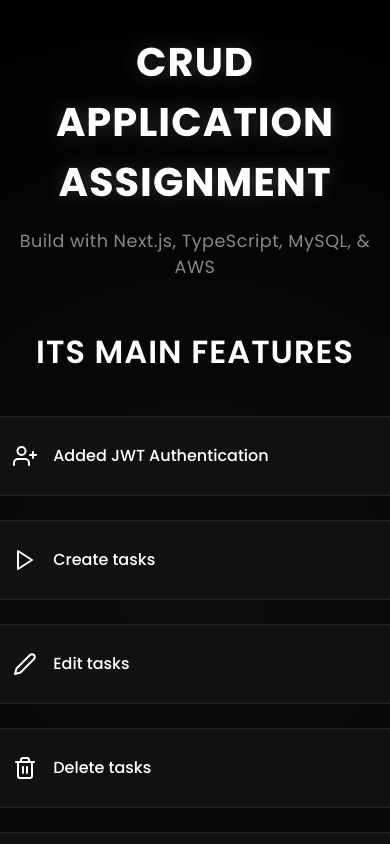
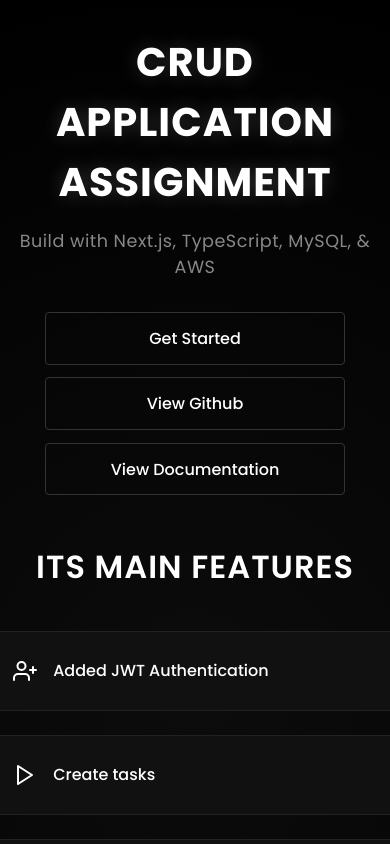
Before and after one commit to dinexh/crud-app, a Next.js app in the folder my-app/: page / in a window 390 px wide. Shown: the top 844 px of the page. Built offline with nearby package versions, Linux system fonts and the light colour scheme.

Commit message:
added links to documentation

```diff
--- a/my-app/src/app/(pages)/dashboard/page.tsx
+++ b/my-app/src/app/(pages)/dashboard/page.tsx
@@ -18,7 +18,6 @@
     const [userName, setUserName] = useState<string>('');
     const router = useRouter();
 
-    // Custom toast functions
     const showSuccessToast = (message: string) => {
         toast.custom(
             (t: Toast) => (
@@ -44,7 +43,6 @@
     };
 
     useEffect(() => {
-        // Check if user is authenticated
         const token = localStorage.getItem('token');
         if (!token) {
             router.push('/auth');
@@ -152,7 +150,6 @@
     };
 
     const handleLogout = () => {
-        // Add your logout logic here
         localStorage.removeItem('token');
         router.push('/auth');
         showSuccessToast('Logged out successfully');
--- a/my-app/src/app/api/auth/signup/route.ts
+++ b/my-app/src/app/api/auth/signup/route.ts
@@ -6,7 +6,6 @@
   try {
     const { firstName, lastName, email, password } = await request.json();
 
-    // Check if user already exists
     const [existingUsers] = await db.query('SELECT * FROM users WHERE email = ?', [email]);
     if (existingUsers.length > 0) {
       return NextResponse.json({ error: 'Email already registered' }, { status: 400 });
--- a/my-app/src/app/globals.css
+++ b/my-app/src/app/globals.css
@@ -65,6 +65,37 @@
   font-weight: 400;
   color: #888;
   letter-spacing: 0.5px;
+}
+
+.home-component-in-subheading {
+  display: flex;
+  gap: 1rem;
+  margin-top: 2rem;
+  flex-wrap: wrap;
+  justify-content: center;
+}
+
+.home-component-in-subheading-button {
+  padding: 0.8rem 1.5rem;
+  background: transparent;
+  border: 1px solid #333;
+  color: #fff;
+  border-radius: 4px;
+  font-size: 1rem;
+  font-weight: 500;
+  cursor: pointer;
+  transition: all 0.3s ease;
+}
+
+.home-component-in-subheading-button:hover {
+  background: #151515;
+  border-color: #444;
+  transform: translateY(-2px);
+  box-shadow: 0 5px 15px rgba(0, 0, 0, 0.2);
+}
+
+.home-component-in-subheading-button:active {
+  transform: translateY(0);
 }
 
 .home-component-in-content {
@@ -141,7 +172,7 @@
   line-height: 1.4;
 }
 
-.home-component-in-content-heading-features-item:hover h3 {
+.home-component-in-content-heading-item:hover h3 {
   color: #888;
 }
 
@@ -211,4 +242,16 @@
   .home-component-footer {
     padding: 2rem 1rem;
   }
+
+  .home-component-in-subheading {
+    flex-direction: column;
+    align-items: center;
+    width: 100%;
+    gap: 0.8rem;
+  }
+
+  .home-component-in-subheading-button {
+    width: 100%;
+    max-width: 300px;
+  }
 }
--- a/my-app/src/app/page.tsx
+++ b/my-app/src/app/page.tsx
@@ -1,7 +1,7 @@
 "use client";
 
 import { useRouter } from 'next/navigation';
-import { FiGithub, FiArrowRight, FiUserPlus, FiDatabase, FiSearch, FiEdit2, FiTrash2, FiPlay, FiCode, FiBox, FiExternalLink } from 'react-icons/fi';
+import {  FiUserPlus, FiSearch, FiEdit2, FiTrash2, FiPlay} from 'react-icons/fi';
 
 export default function Home() {
   const router = useRouter();
@@ -12,7 +12,13 @@
           <div className="home-component-in-heading">
             <h1>CRUD Application Assignment</h1>
             <p>Build with Next.js, TypeScript, MySQL, & AWS</p>
+            <div className="home-component-in-subheading">
+              <button onClick={() => router.push('/auth')} className="home-component-in-subheading-button">Get Started</button>
+              <button onClick={() => window.open('https://github.com/dinexh/crud-app', '_blank')} className="home-component-in-subheading-button">View Github</button>
+              <button onClick={() => window.open('https://docs.google.com/document/d/1xTUvHR482D6dL-UYn0KlV9d28UiKf0WUUN6WYSaf38Q/edit?usp=sharing', '_blank')} className="home-component-in-subheading-button">View Documentation</button>
+            </div>
         </div>
+
         <div className="home-component-in-content">
           <div className="home-component-in-content-heading">
             <h1>Its Main Features</h1>
@@ -27,7 +33,7 @@
               </div>
               <div className="home-component-in-content-heading-features-item">
                 <FiEdit2 />
-                <h3>Edit tasks</h3>
+                <h3>Complete tasks</h3>
               </div>
               <div className="home-component-in-content-heading-features-item">
                 <FiTrash2 />
```
Also changed, not shown: my-app/src/app/api/user/profile/route.ts (+3 -5 lines).
